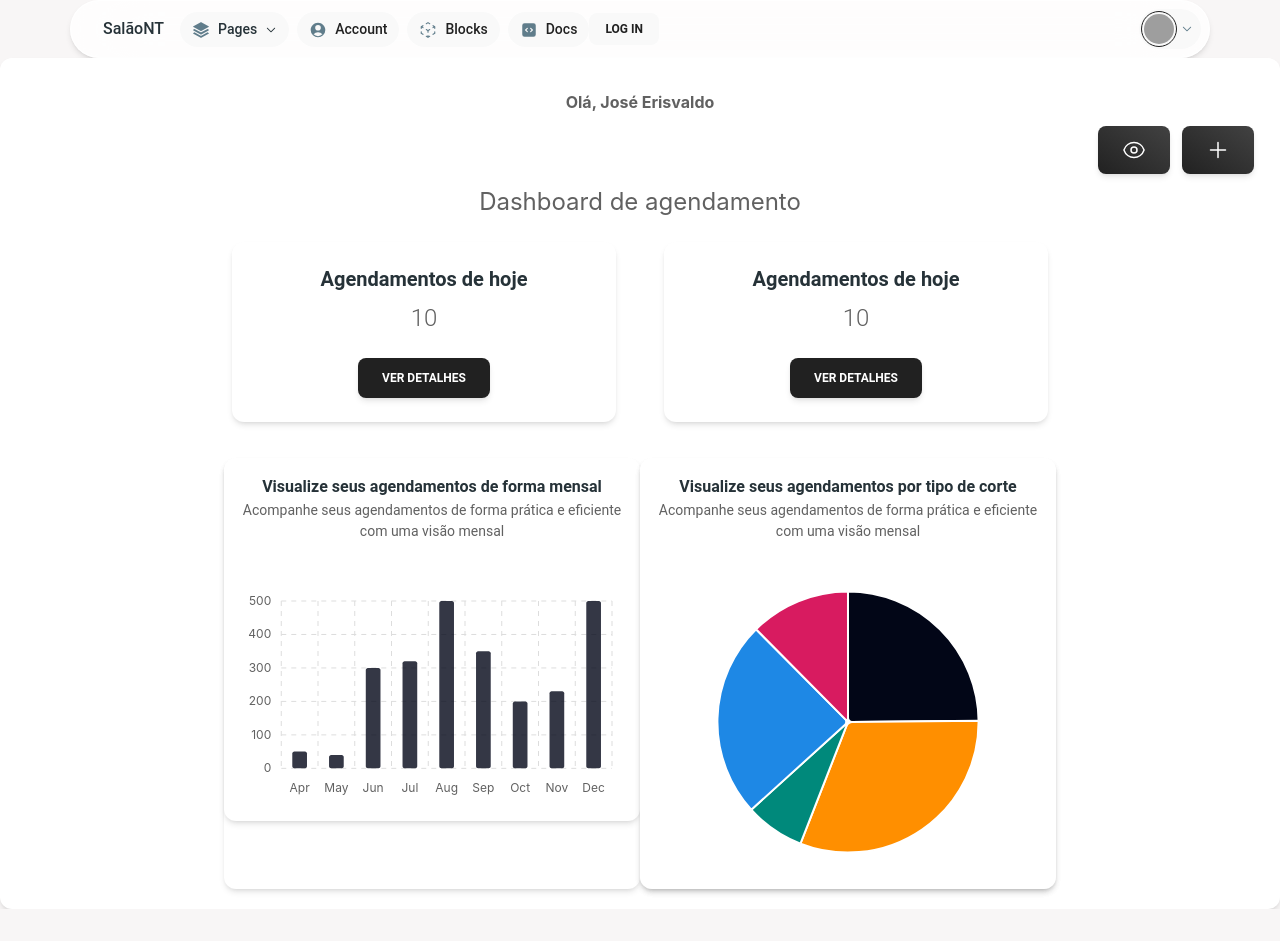
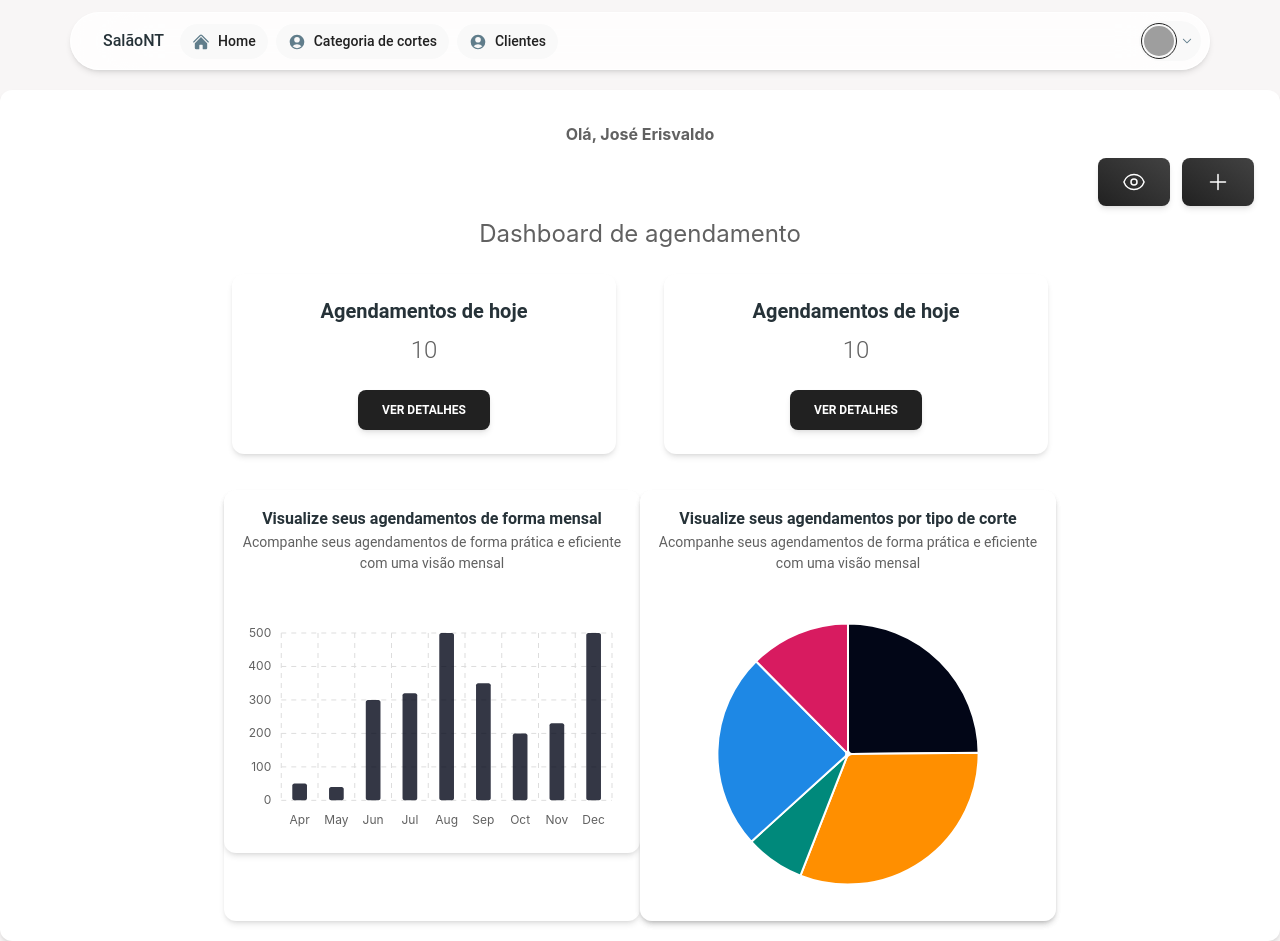
Before and after one commit to JoseErisvaldo/Otica, a React (Vite) app: page /admin/home in a window 1280 px wide. Before the commit the page ends 909 px from the top, so only its background shows below. Built offline with nearby package versions, Linux system fonts and the light colour scheme; grey boxes are pictures that could not be loaded.

Commit message:
Fix: adjusting navbar calls

```diff
--- a/src/components/layouts/admin/header.jsx
+++ b/src/components/layouts/admin/header.jsx
@@ -9,24 +9,19 @@ import {
   MenuList,
   MenuItem,
   Avatar,
-  Card,
   IconButton,
 } from "@material-tailwind/react";
 import {
-  CubeTransparentIcon,
   UserCircleIcon,
-  CodeBracketSquareIcon,
-  Square3Stack3DIcon,
   ChevronDownIcon,
   Cog6ToothIcon,
   InboxArrowDownIcon,
   LifebuoyIcon,
   PowerIcon,
-  RocketLaunchIcon,
   Bars2Icon,
+  HomeIcon,
 } from "@heroicons/react/24/solid";
 
-// profile menu component
 const profileMenuItems = [
   {
     label: "My Profile",
@@ -111,108 +106,33 @@ function ProfileMenu() {
   );
 }
 
-// nav list menu
-const navListMenuItems = [
+const navListItems = [
   {
-    title: "@material-tailwind/html",
-    description:
-      "Learn how to use @material-tailwind/html, packed with rich components and widgets.",
+    label: "Home",
+    icon: HomeIcon,
+    link: '/admin/home'
   },
   {
-    title: "@material-tailwind/react",
-    description:
-      "Learn how to use @material-tailwind/react, packed with rich components for React.",
+    label: "Categoria de cortes",
+    icon: UserCircleIcon,
+    link: '/admin/categoriacorte'
   },
   {
-    title: "Material Tailwind PRO",
-    description:
-      "A complete set of UI Elements for building faster websites in less time.",
-  },
-];
-
-function NavListMenu() {
-  const [isMenuOpen, setIsMenuOpen] = React.useState(false);
-
-  const renderItems = navListMenuItems.map(({ title, description }) => (
-    <a href="#" key={title}>
-      <MenuItem>
-        <Typography variant="h6" color="blue-gray" className="mb-1">
-          {title}
-        </Typography>
-        <Typography variant="small" color="gray" className="font-normal">
-          {description}
-        </Typography>
-      </MenuItem>
-    </a>
-  ));
-
-  return (
-    <React.Fragment>
-      <Menu allowHover open={isMenuOpen} handler={setIsMenuOpen}>
-        <MenuHandler>
-          <Typography as="a" href="#" variant="small" className="font-normal">
-            <MenuItem className="hidden items-center gap-2 font-medium text-blue-gray-900 lg:flex lg:rounded-full">
-              <Square3Stack3DIcon className="h-[18px] w-[18px] text-blue-gray-500" />{" "}
-              Pages{" "}
-              <ChevronDownIcon
-                strokeWidth={2}
-                className={`h-3 w-3 transition-transform ${
-                  isMenuOpen ? "rotate-180" : ""
-                }`}
-              />
-            </MenuItem>
-          </Typography>
-        </MenuHandler>
-        <MenuList className="hidden w-[36rem] grid-cols-7 gap-3 overflow-visible lg:grid">
-          <Card
-            color="blue"
-            shadow={false}
-            variant="gradient"
-            className="col-span-3 grid h-full w-full place-items-center rounded-md"
-          >
-            <RocketLaunchIcon strokeWidth={1} className="h-28 w-28" />
-          </Card>
-          <ul className="col-span-4 flex w-full flex-col gap-1">
-            {renderItems}
-          </ul>
-        </MenuList>
-      </Menu>
-      <MenuItem className="flex items-center gap-2 font-medium text-blue-gray-900 lg:hidden">
-        <Square3Stack3DIcon className="h-[18px] w-[18px] text-blue-gray-500" />{" "}
-        Pages{" "}
-      </MenuItem>
-      <ul className="ml-6 flex w-full flex-col gap-1 lg:hidden">
-        {renderItems}
-      </ul>
-    </React.Fragment>
-  );
-}
-
-// nav list component
-const navListItems = [
-  {
-    label: "Account",
+    label: "Clientes",
     icon: UserCircleIcon,
-  },
-  {
-    label: "Blocks",
-    icon: CubeTransparentIcon,
-  },
-  {
-    label: "Docs",
-    icon: CodeBracketSquareIcon,
-  },
+    link: '/admin/clientes'
+  }
 ];
 
 function NavList() {
   return (
     <ul className="mt-2 mb-4 flex flex-col gap-2 lg:mb-0 lg:mt-0 lg:flex-row lg:items-center">
-      <NavListMenu />
-      {navListItems.map(({ label, icon }, key) => (
+
+      {navListItems.map(({ label, icon,link }, key) => (
         <Typography
           key={label}
           as="a"
-          href="#"
+          href={link}
           variant="small"
           color="gray"
           className="font-medium text-blue-gray-500"
@@ -240,7 +160,7 @@ export function ComplexNavbar() {
   }, []);
 
   return (
-    <Navbar className="mx-auto max-w-screen-xl p-2 lg:rounded-full lg:pl-6">
+    <Navbar className="mx-auto max-w-screen-xl p-2 lg:rounded-full lg:pl-6 mt-3">
       <div className="relative mx-auto flex items-center justify-between text-blue-gray-900">
         <Typography
           as="a"
@@ -261,10 +181,6 @@ export function ComplexNavbar() {
         >
           <Bars2Icon className="h-6 w-6" />
         </IconButton>
-
-        <Button size="sm" variant="text">
-          <span>Log In</span>
-        </Button>
         <ProfileMenu />
       </div>
       <MobileNav open={isNavOpen} className="overflow-scroll">
--- a/src/layouts/Admin/index.jsx
+++ b/src/layouts/Admin/index.jsx
@@ -2,7 +2,7 @@ import { Card } from "@material-tailwind/react";
 
 export default function LayoutAdmin ({children}) {
   return(
-    <Card className="p-5">
+    <Card className="p-5 mt-5 min-h-[850px]">
       {children}
     </Card>
   )
```
